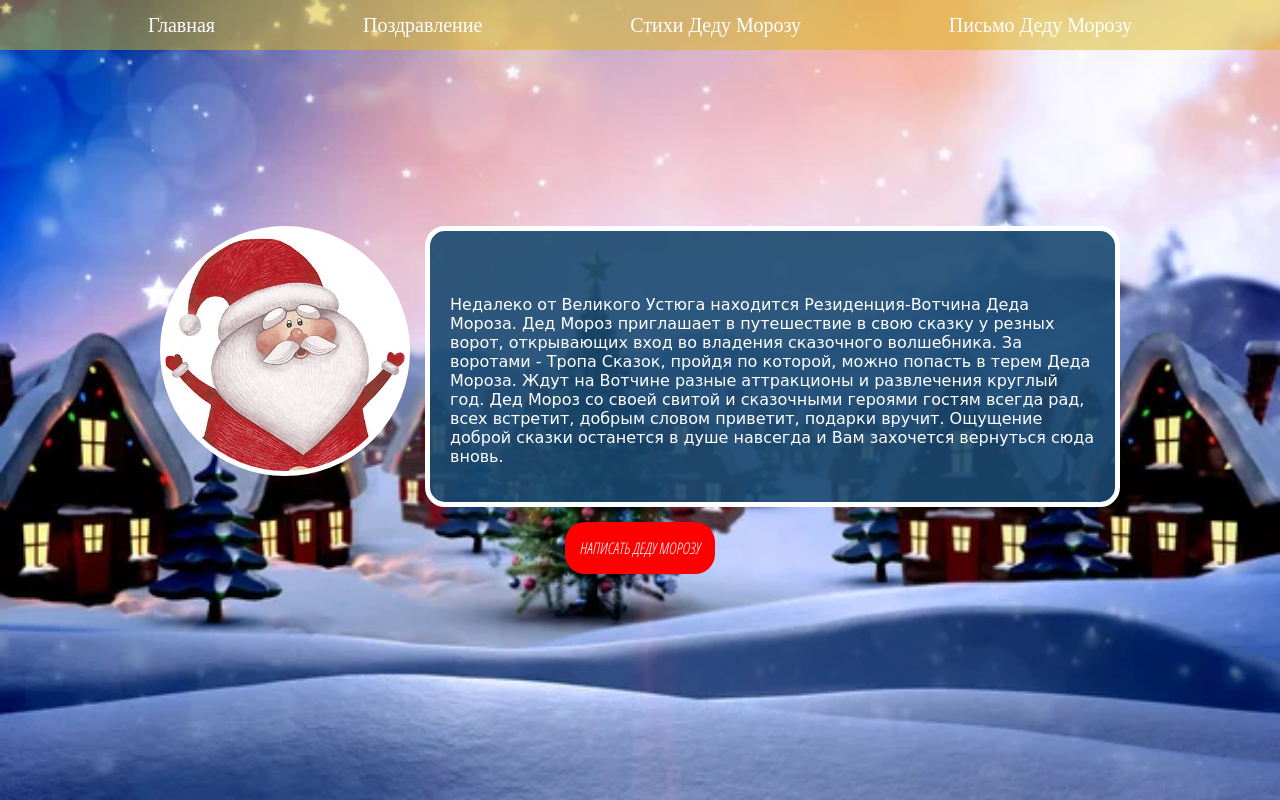
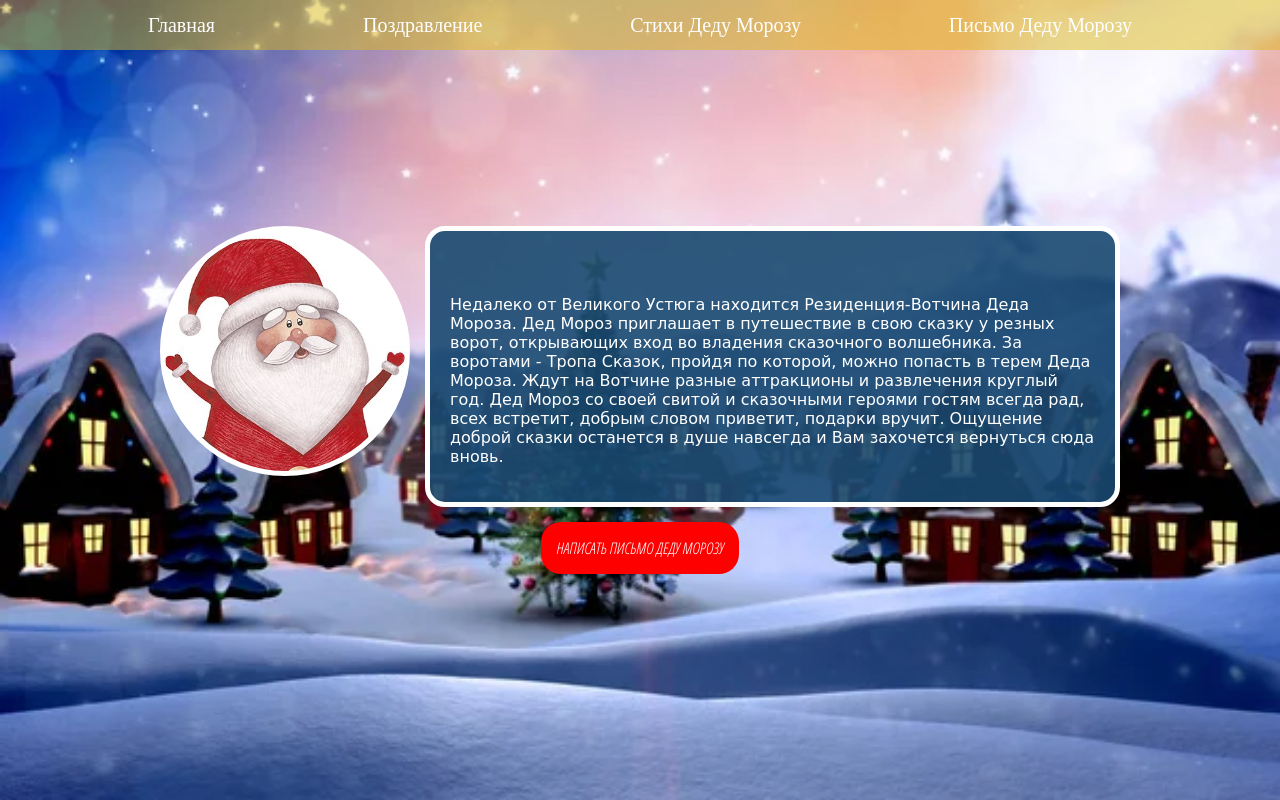
Before and after one commit to onoshkinivan/santa-qwer, a plain HTML site: page index.html in a window 1280 px wide. Shown: the top 800 px of the page. Drawn offline with Linux system fonts and the light colour scheme; a web font is replaced by a local one.

Commit message:
Текст кнопки замена

```diff
--- a/index.html
+++ b/index.html
@@ -41,7 +41,7 @@
             </p>
           </div>
         </div>
-        <a href="#" class="button">Написать Деду Морозу</a>
+        <a href="#" class="button">Написать письмо Деду Морозу</a>
       </section>
       <section class="compliment section" id="compliment">
         <div class="compliment__content">
```
